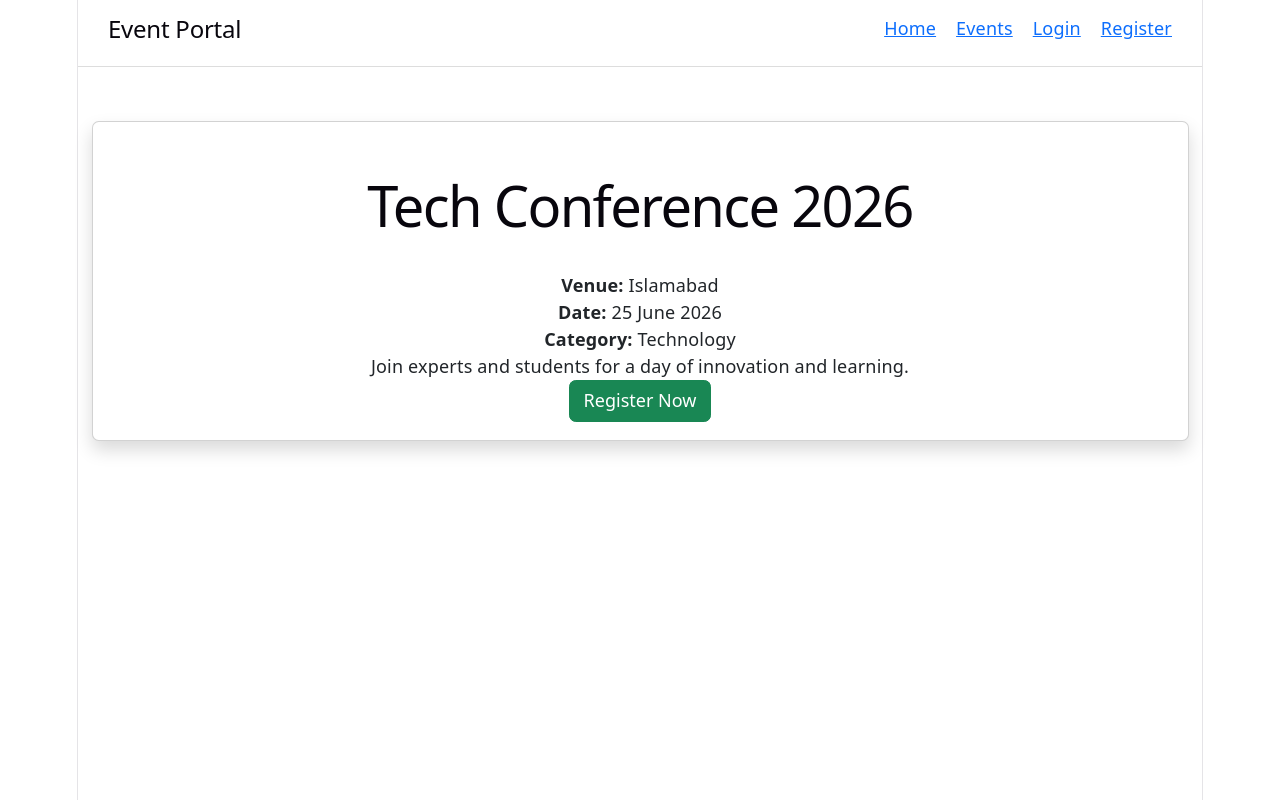
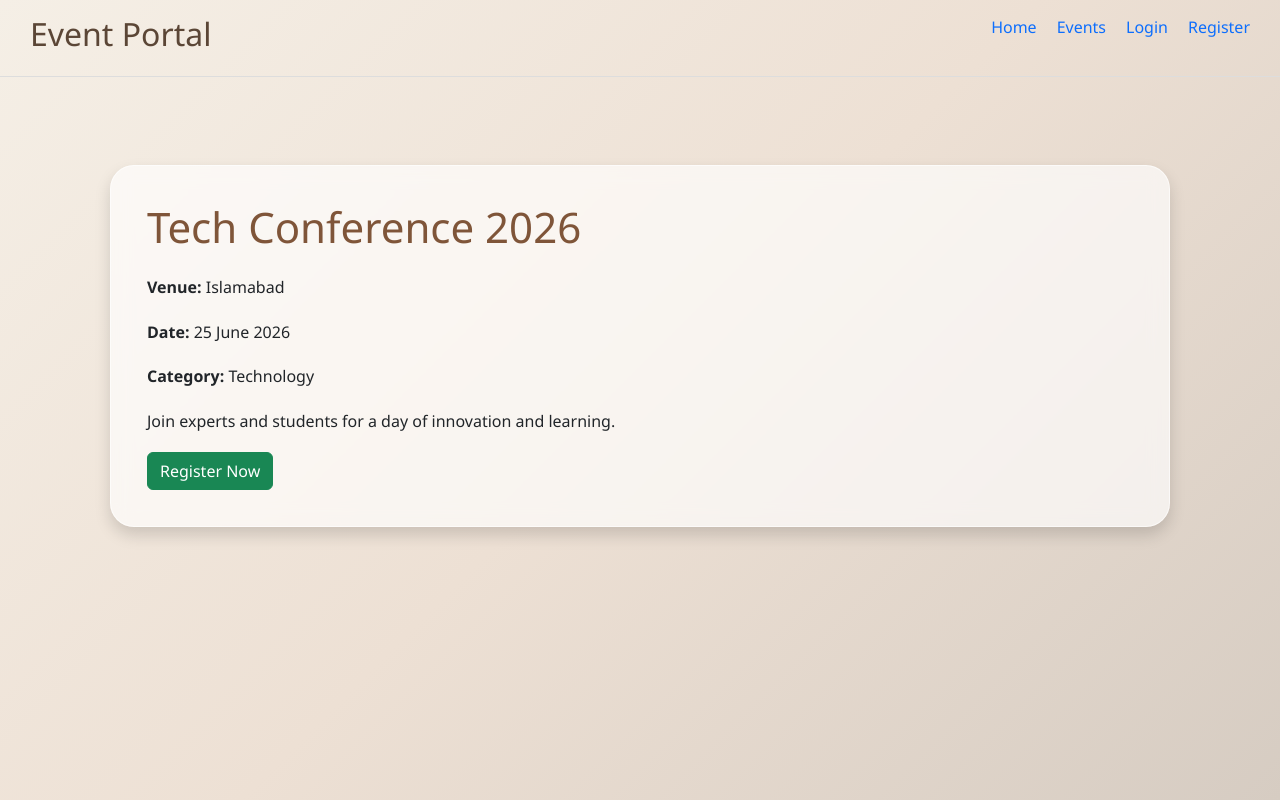
Before and after one commit to zainabiftikhar00/SRS-Project-Group-05-EventRegistration-ManagementPortal., a React (Vite) app: page /events/1 in a window 1280 px wide. Built offline with nearby package versions, Linux system fonts and the light colour scheme.

Commit message:
Added beige aesthetic UI

```diff
--- a/src/index.css
+++ b/src/index.css
@@ -1,111 +1,124 @@
-:root {
-  --text: #6b6375;
-  --text-h: #08060d;
-  --bg: #fff;
-  --border: #e5e4e7;
-  --code-bg: #f4f3ec;
-  --accent: #aa3bff;
-  --accent-bg: rgba(170, 59, 255, 0.1);
-  --accent-border: rgba(170, 59, 255, 0.5);
-  --social-bg: rgba(244, 243, 236, 0.5);
-  --shadow:
-    rgba(0, 0, 0, 0.1) 0 10px 15px -3px, rgba(0, 0, 0, 0.05) 0 4px 6px -2px;
-
-  --sans: system-ui, 'Segoe UI', Roboto, sans-serif;
-  --heading: system-ui, 'Segoe UI', Roboto, sans-serif;
-  --mono: ui-monospace, Consolas, monospace;
-
-  font: 18px/145% var(--sans);
-  letter-spacing: 0.18px;
-  color-scheme: light dark;
-  color: var(--text);
-  background: var(--bg);
-  font-synthesis: none;
-  text-rendering: optimizeLegibility;
-  -webkit-font-smoothing: antialiased;
-  -moz-osx-font-smoothing: grayscale;
-
-  @media (max-width: 1024px) {
-    font-size: 16px;
-  }
+*{
+margin:0;
+padding:0;
+box-sizing:border-box;
+font-family:"Segoe UI",sans-serif;
 }
 
-@media (prefers-color-scheme: dark) {
-  :root {
-    --text: #9ca3af;
-    --text-h: #f3f4f6;
-    --bg: #16171d;
-    --border: #2e303a;
-    --code-bg: #1f2028;
-    --accent: #c084fc;
-    --accent-bg: rgba(192, 132, 252, 0.15);
-    --accent-border: rgba(192, 132, 252, 0.5);
-    --social-bg: rgba(47, 48, 58, 0.5);
-    --shadow:
-      rgba(0, 0, 0, 0.4) 0 10px 15px -3px, rgba(0, 0, 0, 0.25) 0 4px 6px -2px;
-  }
+body{
+background:
+linear-gradient(
+135deg,
+#f5efe6,
+#ede0d4,
+#d6ccc2
+);
 
-  #social .button-icon {
-    filter: invert(1) brightness(2);
-  }
+min-height:100vh;
+
+color:#5b4636;
 }
 
-body {
-  margin: 0;
+a{
+text-decoration:none;
 }
 
-#root {
-  width: 1126px;
-  max-width: 100%;
-  margin: 0 auto;
-  text-align: center;
-  border-inline: 1px solid var(--border);
-  min-height: 100svh;
-  display: flex;
-  flex-direction: column;
-  box-sizing: border-box;
+.container{
+padding:40px;
 }
 
-h1,
-h2 {
-  font-family: var(--heading);
-  font-weight: 500;
-  color: var(--text-h);
+.card{
+
+background:
+rgba(255,255,255,.65);
+
+backdrop-filter:
+blur(10px);
+
+border-radius:24px;
+
+padding:20px;
+
+margin-bottom:25px;
+
+border:
+1px solid
+rgba(255,255,255,.6);
+
+box-shadow:
+0 8px 30px
+rgba(0,0,0,.08);
+
+transition:.3s;
 }
 
-h1 {
-  font-size: 56px;
-  letter-spacing: -1.68px;
-  margin: 32px 0;
-  @media (max-width: 1024px) {
-    font-size: 36px;
-    margin: 20px 0;
-  }
-}
-h2 {
-  font-size: 24px;
-  line-height: 118%;
-  letter-spacing: -0.24px;
-  margin: 0 0 8px;
-  @media (max-width: 1024px) {
-    font-size: 20px;
-  }
-}
-p {
-  margin: 0;
+.card:hover{
+
+transform:
+translateY(-5px);
+
+background:
+#fffaf5;
 }
 
-code,
-.counter {
-  font-family: var(--mono);
-  display: inline-flex;
-  border-radius: 4px;
-  color: var(--text-h);
+button{
+
+background:
+#c89f94;
+
+color:white;
+
+border:none;
+
+padding:
+12px 20px;
+
+border-radius:
+12px;
+
+font-size:15px;
+
+cursor:pointer;
+
+transition:.3s;
 }
 
-code {
-  font-size: 15px;
-  line-height: 135%;
-  padding: 4px 8px;
-  background: var(--code-bg);
+button:hover{
+
+background:
+#a98467;
 }
+
+h1{
+
+font-size:42px;
+
+margin-bottom:20px;
+
+color:#7f5539;
+}
+
+h3{
+
+color:#9c6644;
+}
+
+p{
+
+line-height:1.8;
+}
+
+.navbar{
+
+background:
+rgba(255,255,255,.6);
+
+padding:18px;
+
+border-radius:18px;
+
+margin-bottom:30px;
+
+backdrop-filter:
+blur(8px);
+}
```
